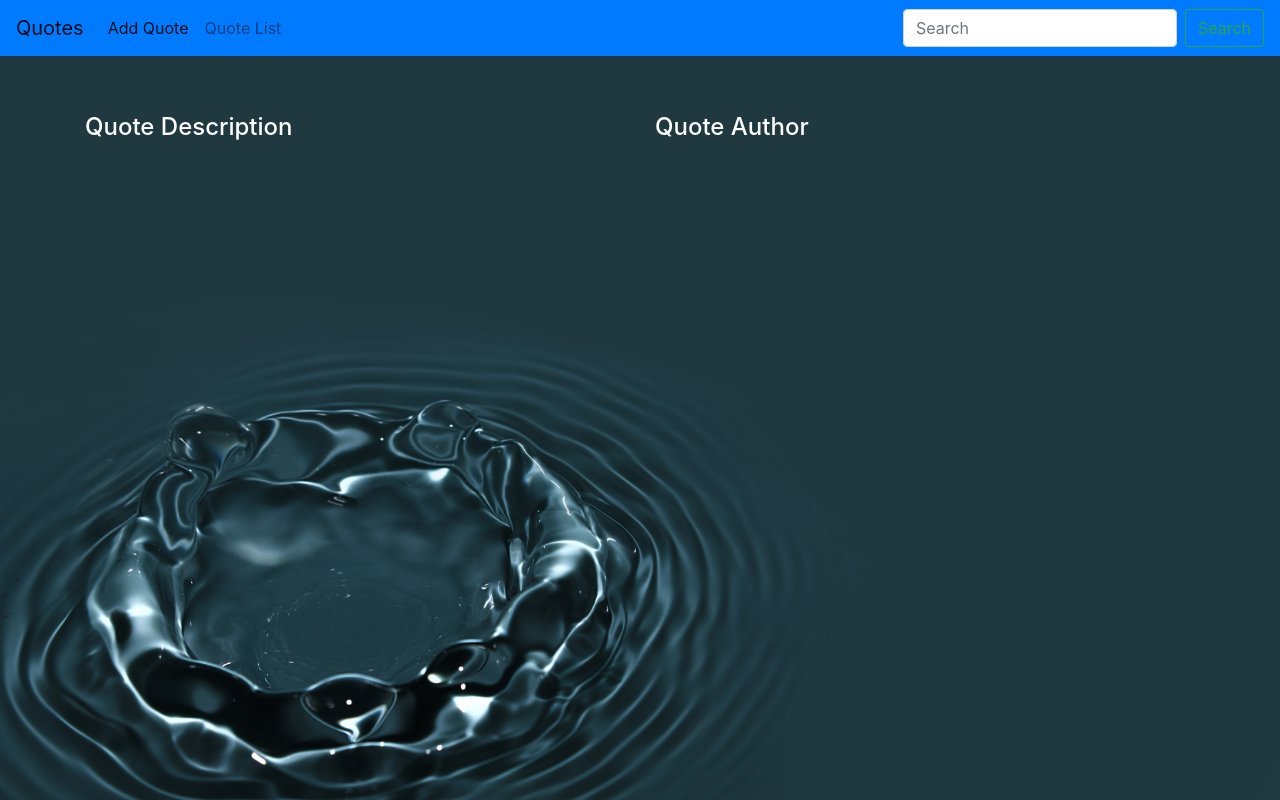
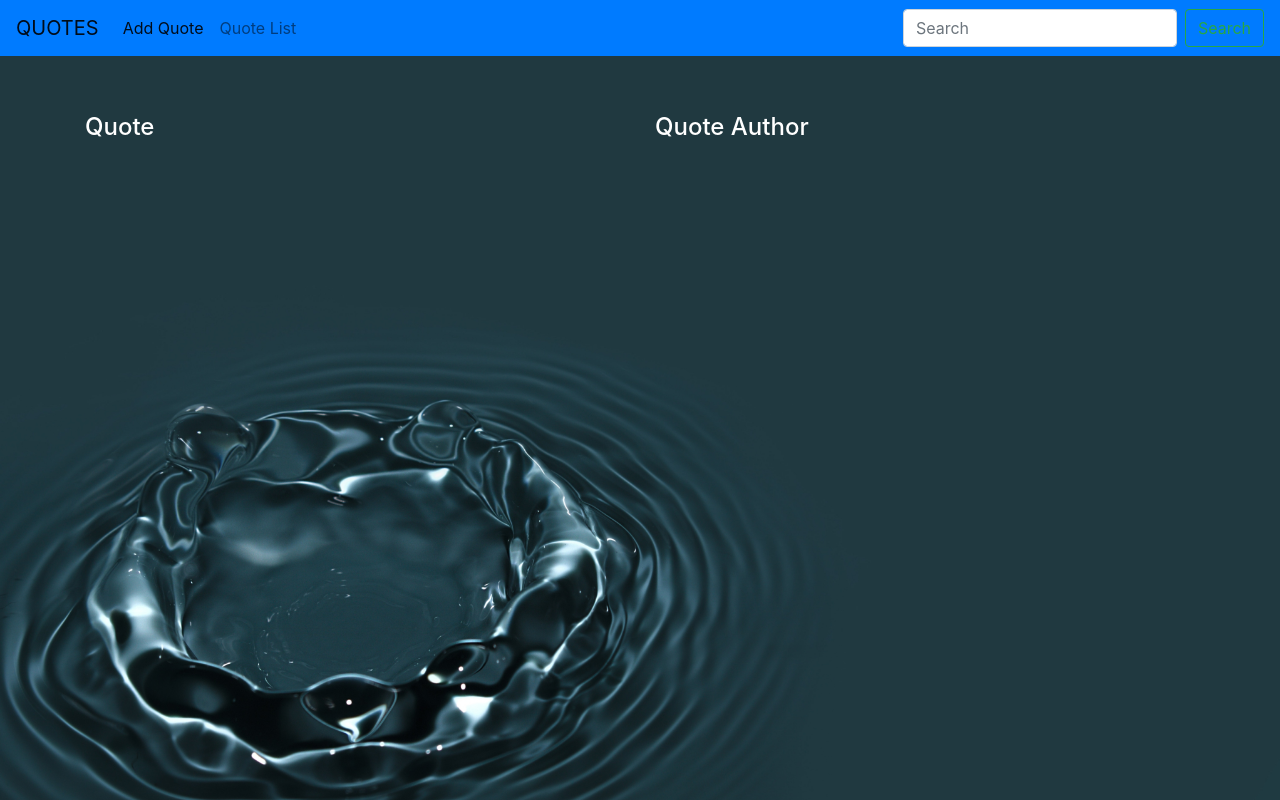
Before and after one commit to mervinkogei/Quotes, an Angular app: page / in a window 1280 px wide. Built offline with nearby package versions, Linux system fonts and the light colour scheme.

Commit message:
add div class to quote component

```diff
--- a/src/app/app.component.html
+++ b/src/app/app.component.html
@@ -2,7 +2,7 @@
   <button class="navbar-toggler" type="button" data-toggle="collapse" data-target="#navbarTogglerDemo03" aria-controls="navbarTogglerDemo03" aria-expanded="false" aria-label="Toggle navigation">
     <span class="navbar-toggler-icon"></span>
   </button>
-  <a class="navbar-brand " href="#">Quotes</a>
+  <a class="navbar-brand " href="#">QUOTES</a>
 
   <div class="collapse navbar-collapse" id="navbarTogglerDemo03">
     <ul class="navbar-nav mr-auto mt-2 mt-lg-0">
--- a/src/app/quote/quote.component.html
+++ b/src/app/quote/quote.component.html
@@ -1,7 +1,7 @@
 <div class="container">
     <div class="row">
         <div class="col-md-6">
-            <h4>Quote Description</h4>
+            <h4>Quote</h4>
         </div>
         <div class="col-md-6">
             <h4>Quote Author</h4>
--- a/src/styles.css
+++ b/src/styles.css
@@ -7,3 +7,6 @@ body{
     background-repeat: no-repeat;
     background-size: cover;
 };
+.navbar-brand{
+    color: white;
+}
```
